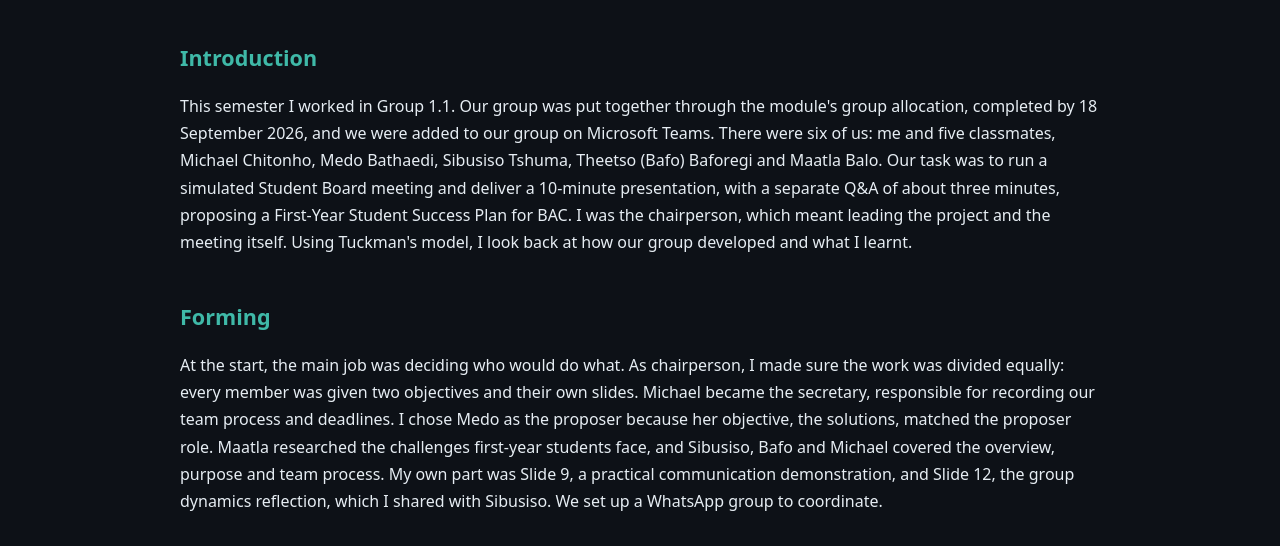
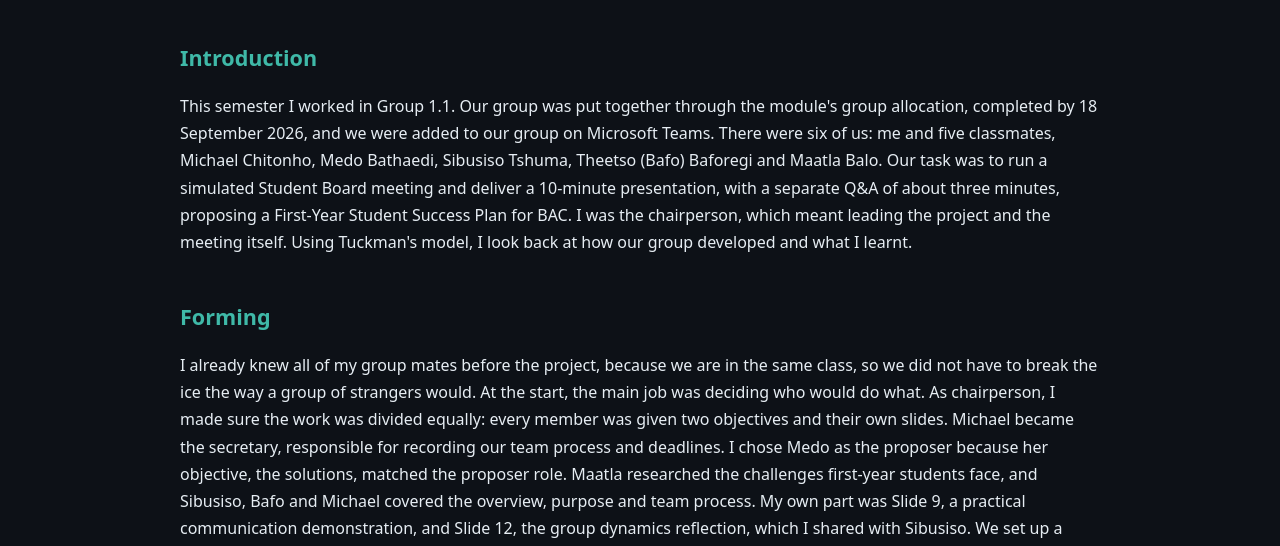
Before and after one commit to Excelbl42e/excelbl42ze.github.io, a plain HTML site: page group-work.html in a window 1280 px wide. Shown: the part 254-800 px from the top of the page. Drawn offline with Linux system fonts and the light colour scheme.

Commit message:
Group work: note group mates were known beforehand
Co-Authored-By: Claude Opus 5.5 <noreply@anthropic.com>
Claude-Session: https://claude.ai/code/session_01YCF3ycf2w8dXNrWH746F6K

```diff
--- a/group-work.html
+++ b/group-work.html
@@ -27,7 +27,7 @@
 <p>This semester I worked in Group 1.1. Our group was put together through the module's group allocation, completed by 18 September 2026, and we were added to our group on Microsoft Teams. There were six of us: me and five classmates, Michael Chitonho, Medo Bathaedi, Sibusiso Tshuma, Theetso (Bafo) Baforegi and Maatla Balo. Our task was to run a simulated Student Board meeting and deliver a 10-minute presentation, with a separate Q&amp;A of about three minutes, proposing a First-Year Student Success Plan for BAC. I was the chairperson, which meant leading the project and the meeting itself. Using Tuckman's model, I look back at how our group developed and what I learnt.</p>
 
 <h2>Forming</h2>
-<p>At the start, the main job was deciding who would do what. As chairperson, I made sure the work was divided equally: every member was given two objectives and their own slides. Michael became the secretary, responsible for recording our team process and deadlines. I chose Medo as the proposer because her objective, the solutions, matched the proposer role. Maatla researched the challenges first-year students face, and Sibusiso, Bafo and Michael covered the overview, purpose and team process. My own part was Slide 9, a practical communication demonstration, and Slide 12, the group dynamics reflection, which I shared with Sibusiso. We set up a WhatsApp group to coordinate.</p>
+<p>I already knew all of my group mates before the project, because we are in the same class, so we did not have to break the ice the way a group of strangers would. At the start, the main job was deciding who would do what. As chairperson, I made sure the work was divided equally: every member was given two objectives and their own slides. Michael became the secretary, responsible for recording our team process and deadlines. I chose Medo as the proposer because her objective, the solutions, matched the proposer role. Maatla researched the challenges first-year students face, and Sibusiso, Bafo and Michael covered the overview, purpose and team process. My own part was Slide 9, a practical communication demonstration, and Slide 12, the group dynamics reflection, which I shared with Sibusiso. We set up a WhatsApp group to coordinate.</p>
 
 <h2>Storming</h2>
 <p>We did not have big arguments, and I think the main reason is that roles were clear from the beginning. Because everyone owned specific slides, nobody could sit back and let others do the work, which prevents social loafing. Our real challenge was scheduling. We planned a progress check for Thursday 1 October, but some members could not attend. Instead of going ahead without them, we compromised and moved it to Saturday 3 October so that everyone could take part. Another moment I remember is when our presentation script contained a line suggesting Bafo spoke less than the others. I felt it was unfair to him and had it removed, because everyone's contribution deserved to be recognised equally.</p>
```
